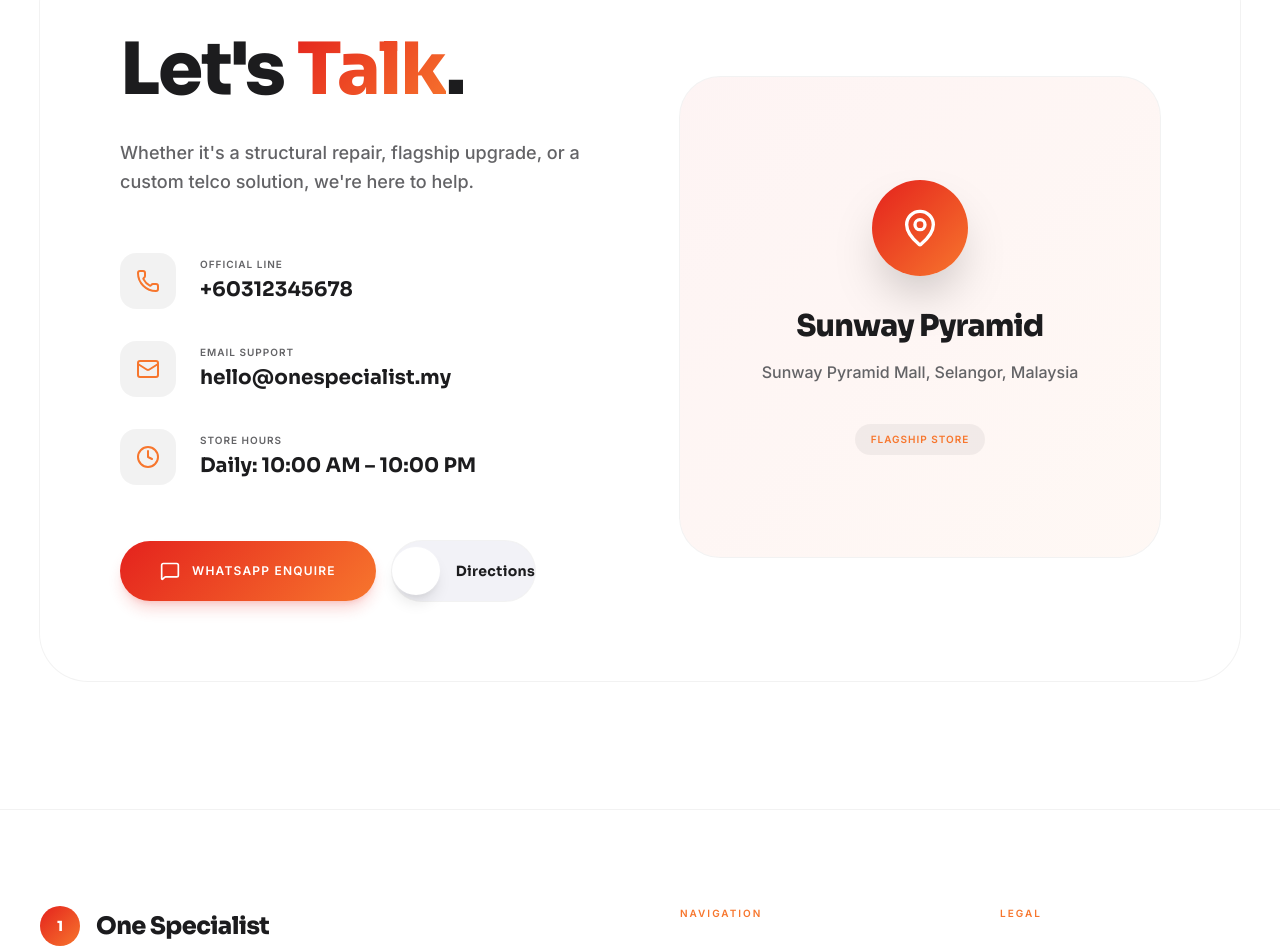
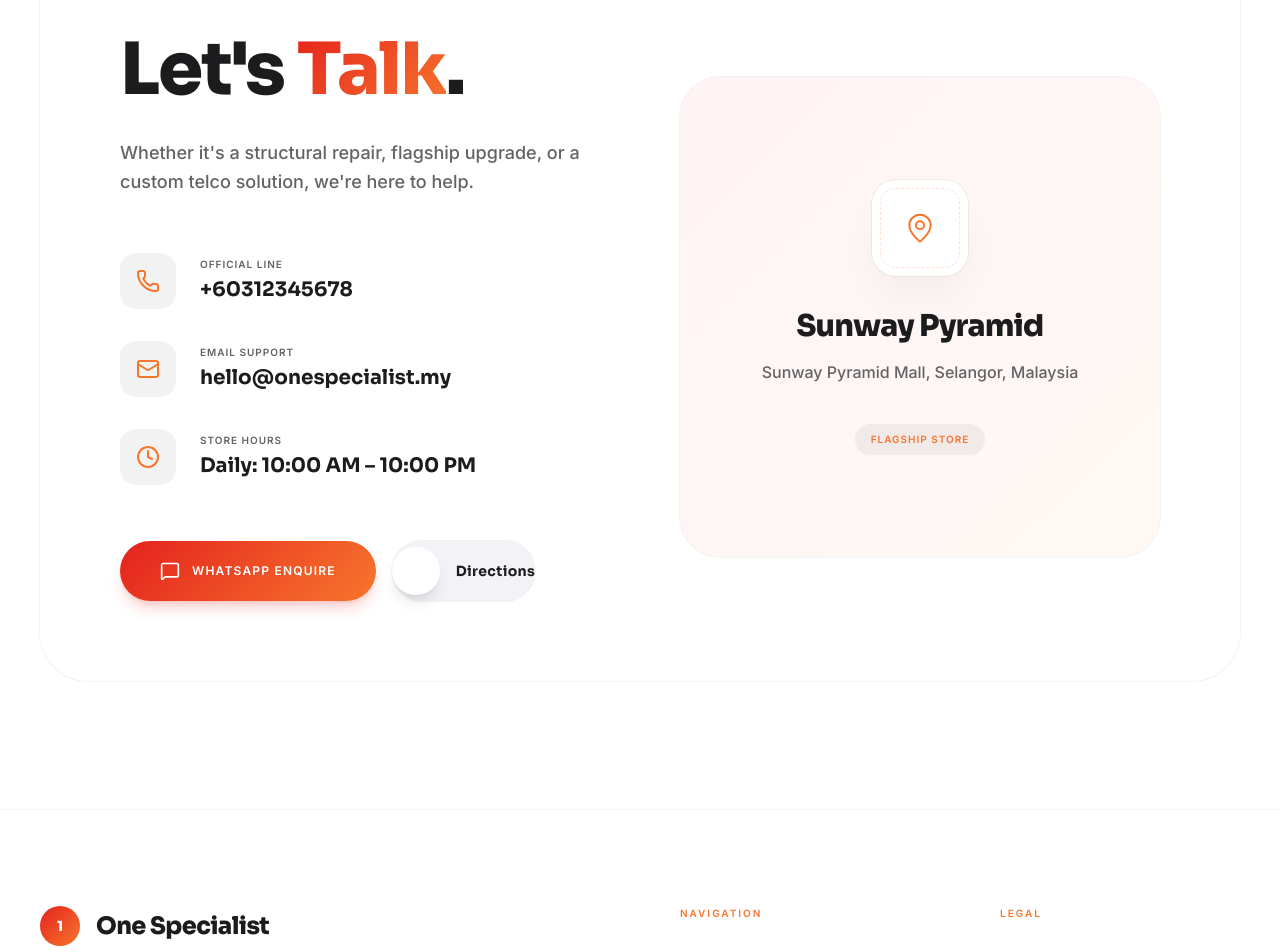
Before and after one commit to startasaasagency26-web/One-Specialist-Portfolio, a Next.js app: page / in a window 1280 px wide. Shown: the part 5832-6784 px from the top of the page. Built offline with nearby package versions, Linux system fonts and the light colour scheme.

Commit message:
Update contact-section.tsx

```diff
--- a/src/components/sections/contact-section.tsx
+++ b/src/components/sections/contact-section.tsx
@@ -77,9 +77,11 @@ export function ContactSection() {
               <div className="relative aspect-square overflow-hidden rounded-[2.5rem] bg-background ring-1 ring-line">
                 <div className="absolute inset-0 bg-brand-gradient opacity-5" />
                 <div className="relative flex h-full flex-col items-center justify-center p-12 text-center">
-                  <div className="mb-8 flex h-24 w-24 items-center justify-center rounded-full bg-brand-gradient text-white shadow-2xl">
-                    <MapPin size={40} />
+                  <div className="mb-8 flex h-24 w-24 items-center justify-center rounded-3xl bg-surface ring-1 ring-line shadow-[0_24px_48px_-12px_rgba(0,0,0,0.06)] relative">
+                    <div className="absolute inset-2 rounded-2xl border border-dashed border-brand-orange/20 bg-gradient-to-b from-white to-background/30" />
+                    <MapPin size={32} className="text-brand-orange relative z-10" strokeWidth={1.5} />
                   </div>
+
                   <h3 className="font-display text-3xl font-black text-ink">Sunway Pyramid</h3>
                   <p className="mt-4 max-w-xs text-base font-medium text-muted">{contactDetails.address}</p>
                   <div className="mt-10 inline-flex items-center rounded-full bg-black/5 dark:bg-white/5 px-4 py-2 text-[10px] font-black uppercase tracking-widest text-brand-orange">
```
